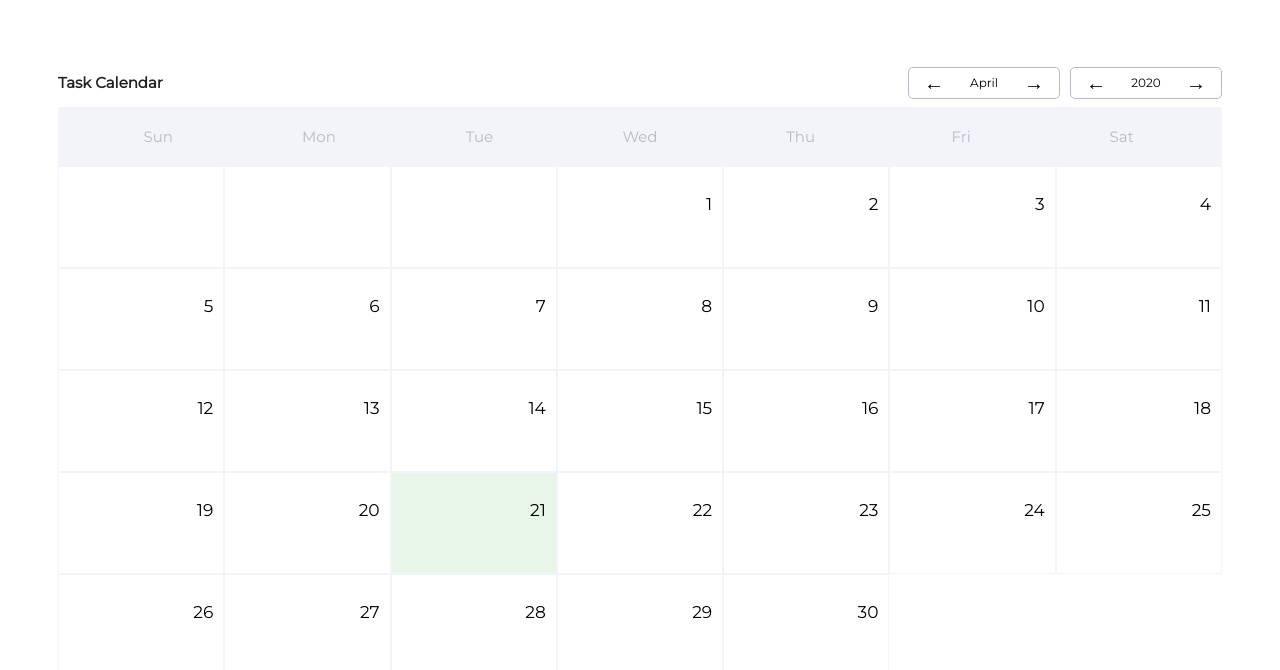
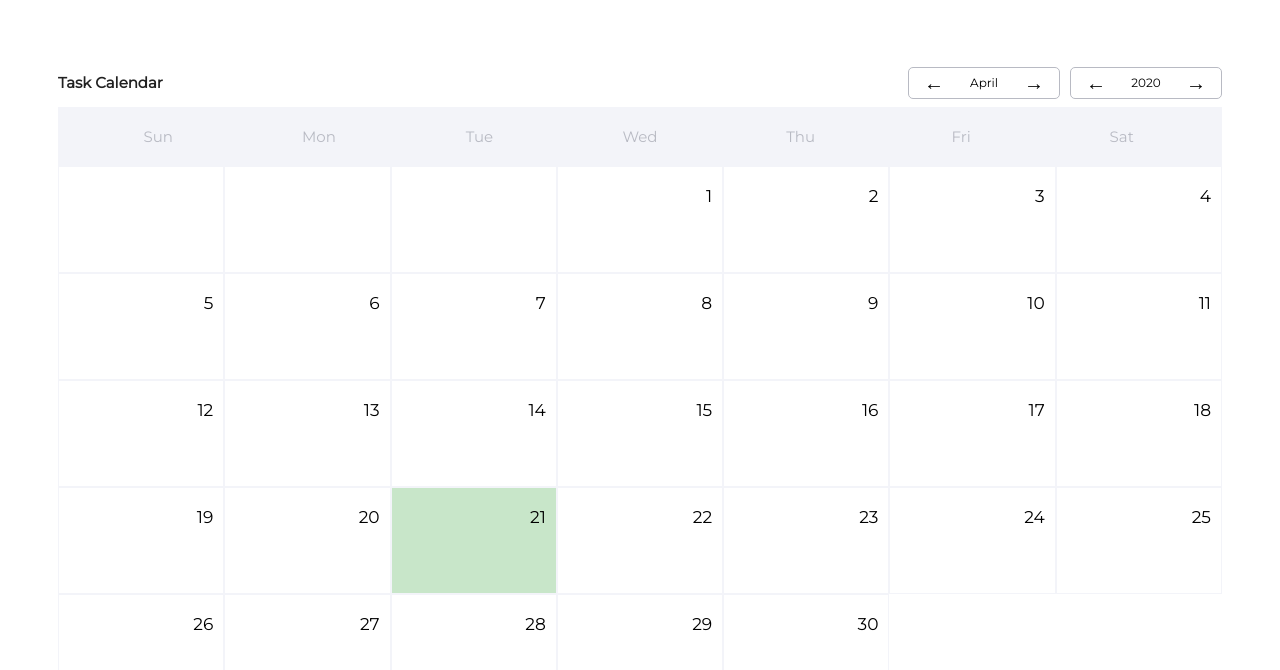
Before and after one commit to vanderkilu/gnome-calendar-web, a React (Create React App) app: page / in a window 1280 px wide. Shown: the top 670 px of the page. Built offline with nearby package versions, Linux system fonts and the light colour scheme.

Commit message:
add tiny details

```diff
--- a/src/components/CalendarCell.tsx
+++ b/src/components/CalendarCell.tsx
@@ -10,22 +10,38 @@ const CellContainer = styled.div`
 const StyledCell = styled.div<{ isToday: boolean }>`
   height: 10rem;
   position: relative;
-  background-color: ${props => (props.isToday ? "#e8f5e9" : "transparent")};
+  background-color: ${props => (props.isToday ? "#c8e6c9" : "transparent")};
   border: 1px solid #f3f4f9;
+  display: flex;
+  justify-content: flex-start;
+  align-items: flex-start;
+  flex-direction: column;
+  padding-top: 0.5rem;
 `;
 const CellText = styled.p`
   position: absolute;
   right: 1rem;
-  top: 1rem;
+  top: 0.2rem;
   font-size: 1.7rem;
   color: "#b8bac3";
 `;
-
+const CellEvent = styled.div`
+  padding: 0.5rem;
+  border-radius: 2px;
+  background-color: #e8f5e9;
+  font-size: 1rem;
+  color: #81c784;
+  margin-bottom: 0.5rem;
+`;
+const CellManyEvent = styled.span`
+  color: "#b8bac3";
+  font-size: 1.1rem;
+`;
 interface ICell {
   day: number;
   passed: boolean;
   dateStr: string;
-  event: IEvent | undefined;
+  events: IEvent[];
 }
 
 interface CalendarCellProps {
@@ -41,7 +57,7 @@ interface CellProps {
 }
 
 const Cell: React.FC<CellProps> = ({ eventItem, today, onClick }) => {
-  const { day, passed, dateStr, event } = eventItem;
+  const { day, passed, dateStr, events } = eventItem;
   const cellRef = useRef<HTMLDivElement>(null);
 
   const handleClick = (passed: boolean, dateStr: string) => {
@@ -52,6 +68,10 @@ const Cell: React.FC<CellProps> = ({ eventItem, today, onClick }) => {
       onClick(passed, dateStr);
     }
   };
+  const hasEvent = events && events.length > 0;
+  const isManyEvents = events && events.length > 3;
+  const newEvents = isManyEvents ? events.slice(0, 3) : events;
+  const overDue = events.length - 3;
 
   return (
     <StyledCell
@@ -61,7 +81,11 @@ const Cell: React.FC<CellProps> = ({ eventItem, today, onClick }) => {
       onClick={() => handleClick(passed, dateStr)}
     >
       {!passed && <CellText>{day}</CellText>}
-      {!passed && <CellText>{event && event.task && event.task.name}</CellText>}
+      {hasEvent &&
+        newEvents.map(event => (
+          <CellEvent>{event && event.task && event.task.name}</CellEvent>
+        ))}
+      {isManyEvents && <CellManyEvent>+{overDue}</CellManyEvent>}
     </StyledCell>
   );
 };
--- a/src/components/TaskModal.tsx
+++ b/src/components/TaskModal.tsx
@@ -1,5 +1,5 @@
 import React, { useLayoutEffect, useRef, useState } from "react";
-import styled, { css } from "styled-components";
+import styled from "styled-components";
 import closeIcon from "../assets/close.svg";
 import Button from "./Button";
 
--- a/src/hooks/useCalendar.ts
+++ b/src/hooks/useCalendar.ts
@@ -1,14 +1,5 @@
 import moment from "moment";
-export interface ITask {
-  name?: string;
-  duration?: string;
-  startTime?: string;
-}
-
-interface IEvent {
-  task: ITask;
-  date: string;
-}
+import { IEvent } from "../types";
 
 export default function(date: moment.Moment, events: IEvent[]) {
   const firstDayOfMonth = (): number => {
@@ -30,11 +21,11 @@ export default function(date: moment.Moment, events: IEvent[]) {
   };
   const formattedDays = days.map(day => {
     const dateStr = dayDate(day);
-    const event = events.find(event => event.date === dateStr);
+    const cellEvents = events.filter(event => event.date === dateStr);
     return {
       day: day,
       passed: day === 0,
-      event,
+      events: cellEvents,
       dateStr
     };
   });
```
